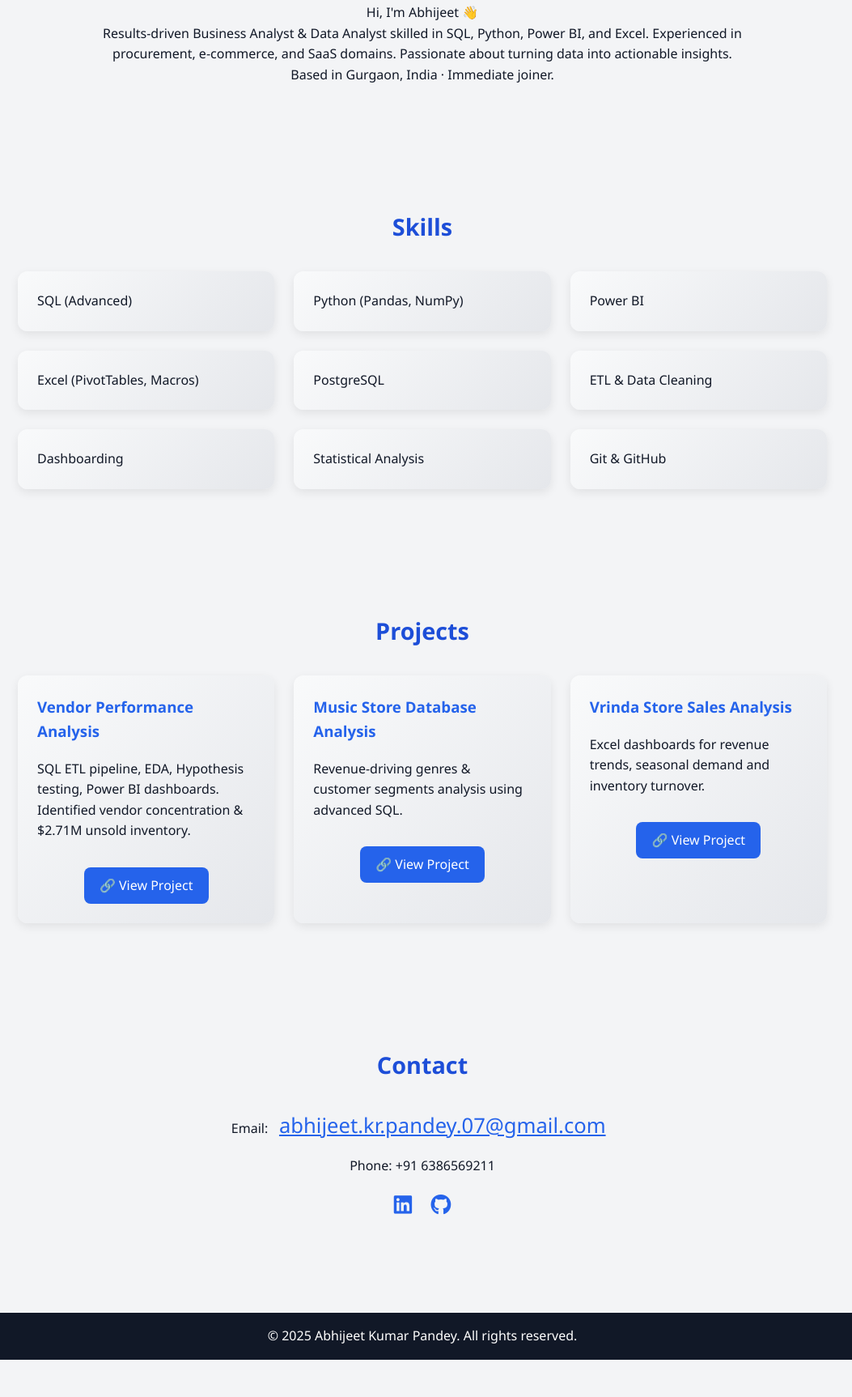
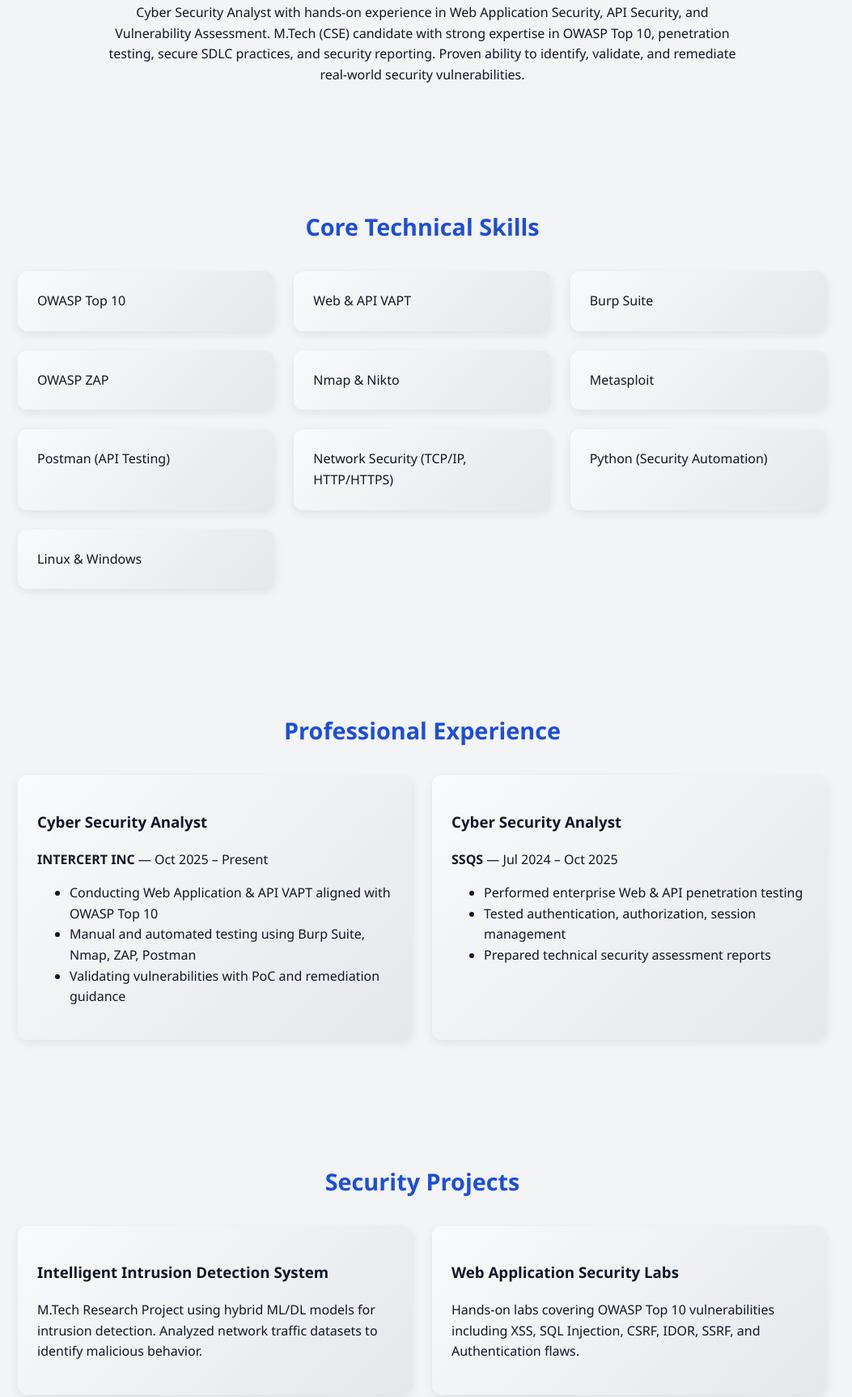
Before and after one commit to abhitech07/Abhijeet-portfolio, a plain HTML site: page index.html in a window 1280 px wide. Shown: the part 673-2398 px from the top of the page at 81% size, without its empty margins (118-1171 px from the left). Before the commit the page ends 2352 px from the top, so only its background shows below. Drawn offline with Linux system fonts and the light colour scheme.

Commit message:
Update portfolio with cyber security focus

```diff
--- a/index.html
+++ b/index.html
@@ -3,7 +3,7 @@
 <head>
   <meta charset="UTF-8" />
   <meta name="viewport" content="width=device-width, initial-scale=1.0" />
-  <title>Abhijeet Kumar Pandey - Portfolio</title>
+  <title>Abhijeet Kumar Pandey - Cyber Security Analyst</title>
   <link rel="stylesheet" href="https://cdnjs.cloudflare.com/ajax/libs/font-awesome/6.4.0/css/all.min.css" />
   <style>
     body {
@@ -18,7 +18,6 @@
       color: white;
       text-align: center;
       padding: 3rem 1rem 5rem;
-      position: relative;
     }
     header img {
       width: 130px;
@@ -53,12 +52,6 @@
       font-weight: 500;
       margin: 0 1rem;
       text-decoration: none;
-      transition: 0.3s;
-    }
-    nav a:hover {
-      color: #1d4ed8;
-      border-bottom: 2px solid #1d4ed8;
-      padding-bottom: 0.2rem;
     }
     section {
       padding: 4rem 1rem;
@@ -81,15 +74,6 @@
       padding: 1.5rem;
       border-radius: 12px;
       box-shadow: 0 4px 12px rgba(0,0,0,0.08);
-      transition: transform 0.25s ease, box-shadow 0.25s ease;
-    }
-    .card:hover {
-      transform: translateY(-8px);
-      box-shadow: 0 6px 20px rgba(0,0,0,0.12);
-    }
-    .card h3 {
-      margin-top: 0;
-      color: #2563eb;
     }
     .btn {
       display: inline-block;
@@ -100,114 +84,122 @@
       color: white;
       text-decoration: none;
       font-weight: 500;
-      transition: background 0.3s;
-    }
-    .btn:hover {
-      background: #1d4ed8;
-    }
-    .contact {
-      text-align: center;
-    }
-    .contact a {
-      margin: 0 0.6rem;
-      font-size: 1.6rem;
-      color: #2563eb;
-      transition: color 0.3s;
-    }
-    .contact a:hover {
-      color: #1d4ed8;
     }
     footer {
       text-align: center;
       background: #111827;
       color: white;
       padding: 1rem;
-      margin-top: 3rem;
     }
-
   </style>
 </head>
+
 <body>
+
 <header>
   <img src="profile.jpg" alt="Abhijeet Kumar Pandey">
   <h1>Abhijeet Kumar Pandey</h1>
-    <p>Business Analyst | Data Analyst | SQL • Python • Power BI • Excel</p>
+  <p>Cyber Security Analyst | Web & API Security | OWASP Top 10</p>
   <a href="resume.pdf" class="btn" download>📄 Download Resume</a>
 </header>
 
 <nav>
   <a href="#about">About</a>
   <a href="#skills">Skills</a>
+  <a href="#experience">Experience</a>
   <a href="#projects">Projects</a>
   <a href="#contact">Contact</a>
 </nav>
 
 <section id="about">
   <h2>About Me</h2>
-    <p style="text-align:center; max-width: 800px; margin: auto;">
-      Hi, I'm Abhijeet 👋 <br>
-      Results-driven Business Analyst & Data Analyst skilled in SQL, Python, Power BI, and Excel.
-      Experienced in procurement, e-commerce, and SaaS domains.
-      Passionate about turning data into actionable insights.
-      Based in Gurgaon, India · Immediate joiner.
+  <p style="text-align:center; max-width: 800px; margin:auto;">
+    Cyber Security Analyst with hands-on experience in Web Application Security,
+    API Security, and Vulnerability Assessment.
+    M.Tech (CSE) candidate with strong expertise in OWASP Top 10, penetration testing,
+    secure SDLC practices, and security reporting.
+    Proven ability to identify, validate, and remediate real-world security vulnerabilities.
   </p>
 </section>
 
 <section id="skills">
-    <h2>Skills</h2>
+  <h2>Core Technical Skills</h2>
   <div class="skills">
-      <div class="card">SQL (Advanced)</div>
-      <div class="card">Python (Pandas, NumPy)</div>
-      <div class="card">Power BI</div>
-      <div class="card">Excel (PivotTables, Macros)</div>
-      <div class="card">PostgreSQL</div>
-      <div class="card">ETL & Data Cleaning</div>
-      <div class="card">Dashboarding</div>
-      <div class="card">Statistical Analysis</div>
-      <div class="card">Git & GitHub</div>
+    <div class="card">OWASP Top 10</div>
+    <div class="card">Web & API VAPT</div>
+    <div class="card">Burp Suite</div>
+    <div class="card">OWASP ZAP</div>
+    <div class="card">Nmap & Nikto</div>
+    <div class="card">Metasploit</div>
+    <div class="card">Postman (API Testing)</div>
+    <div class="card">Network Security (TCP/IP, HTTP/HTTPS)</div>
+    <div class="card">Python (Security Automation)</div>
+    <div class="card">Linux & Windows</div>
+  </div>
+</section>
+
+<section id="experience">
+  <h2>Professional Experience</h2>
+  <div class="projects">
+    <div class="card">
+      <h3>Cyber Security Analyst</h3>
+      <p><strong>INTERCERT INC</strong> — Oct 2025 – Present</p>
+      <ul>
+        <li>Conducting Web Application & API VAPT aligned with OWASP Top 10</li>
+        <li>Manual and automated testing using Burp Suite, Nmap, ZAP, Postman</li>
+        <li>Validating vulnerabilities with PoC and remediation guidance</li>
+      </ul>
+    </div>
+
+    <div class="card">
+      <h3>Cyber Security Analyst</h3>
+      <p><strong>SSQS</strong> — Jul 2024 – Oct 2025</p>
+      <ul>
+        <li>Performed enterprise Web & API penetration testing</li>
+        <li>Tested authentication, authorization, session management</li>
+        <li>Prepared technical security assessment reports</li>
+      </ul>
+    </div>
   </div>
 </section>
 
 <section id="projects">
-    <h2>Projects</h2>
+  <h2>Security Projects</h2>
   <div class="projects">
     <div class="card">
-        <h3>Vendor Performance Analysis</h3>
-        <p>SQL ETL pipeline, EDA, Hypothesis testing, Power BI dashboards.
-        Identified vendor concentration & $2.71M unsold inventory.</p>
-        <div style="text-align:center;">
-          <a href="https://github.com/abhitech07" target="_blank" class="btn">🔗 View Project</a>
+      <h3>Intelligent Intrusion Detection System</h3>
+      <p>
+        M.Tech Research Project using hybrid ML/DL models for intrusion detection.
+        Analyzed network traffic datasets to identify malicious behavior.
+      </p>
     </div>
-      </div>
+
     <div class="card">
-        <h3>Music Store Database Analysis</h3>
-        <p>Revenue-driving genres & customer segments analysis using advanced SQL.</p>
-        <div style="text-align:center;">
-          <a href="https://github.com/abhitech07/Music-Store-Data-Analysis" target="_blank" class="btn">🔗 View Project</a>
-        </div>
-      </div>
-      <div class="card">
-        <h3>Vrinda Store Sales Analysis</h3>
-        <p>Excel dashboards for revenue trends, seasonal demand and inventory turnover.</p>
-        <div style="text-align:center;">
-          <a href="https://github.com/abhitech07" target="_blank" class="btn">🔗 View Project</a>
-        </div>
+      <h3>Web Application Security Labs</h3>
+      <p>
+        Hands-on labs covering OWASP Top 10 vulnerabilities including
+        XSS, SQL Injection, CSRF, IDOR, SSRF, and Authentication flaws.
+      </p>
     </div>
   </div>
 </section>
 
 <section id="contact">
   <h2>Contact</h2>
-    <div class="contact">
-      <p>Email: <a href="mailto:abhijeet.kr.pandey.07@gmail.com">abhijeet.kr.pandey.07@gmail.com</a></p>
-      <p>Phone: +91 6386569211</p>
+  <p style="text-align:center;">
+    Email: <a href="mailto:abhijeet.kr.pandey.07@gmail.com">abhijeet.kr.pandey.07@gmail.com</a><br>
+    Phone: +91 6386569211
+  </p>
+  <p style="text-align:center;">
     <a href="https://www.linkedin.com/in/abhitech07" target="_blank"><i class="fab fa-linkedin"></i></a>
+    &nbsp;
     <a href="https://github.com/abhitech07" target="_blank"><i class="fab fa-github"></i></a>
-    </div>
+  </p>
 </section>
 
 <footer>
   © 2025 Abhijeet Kumar Pandey. All rights reserved.
 </footer>
+
 </body>
 </html>
```
Also changed, not shown: 1 other file. Lines whose indentation alone changed are shown as unchanged.
